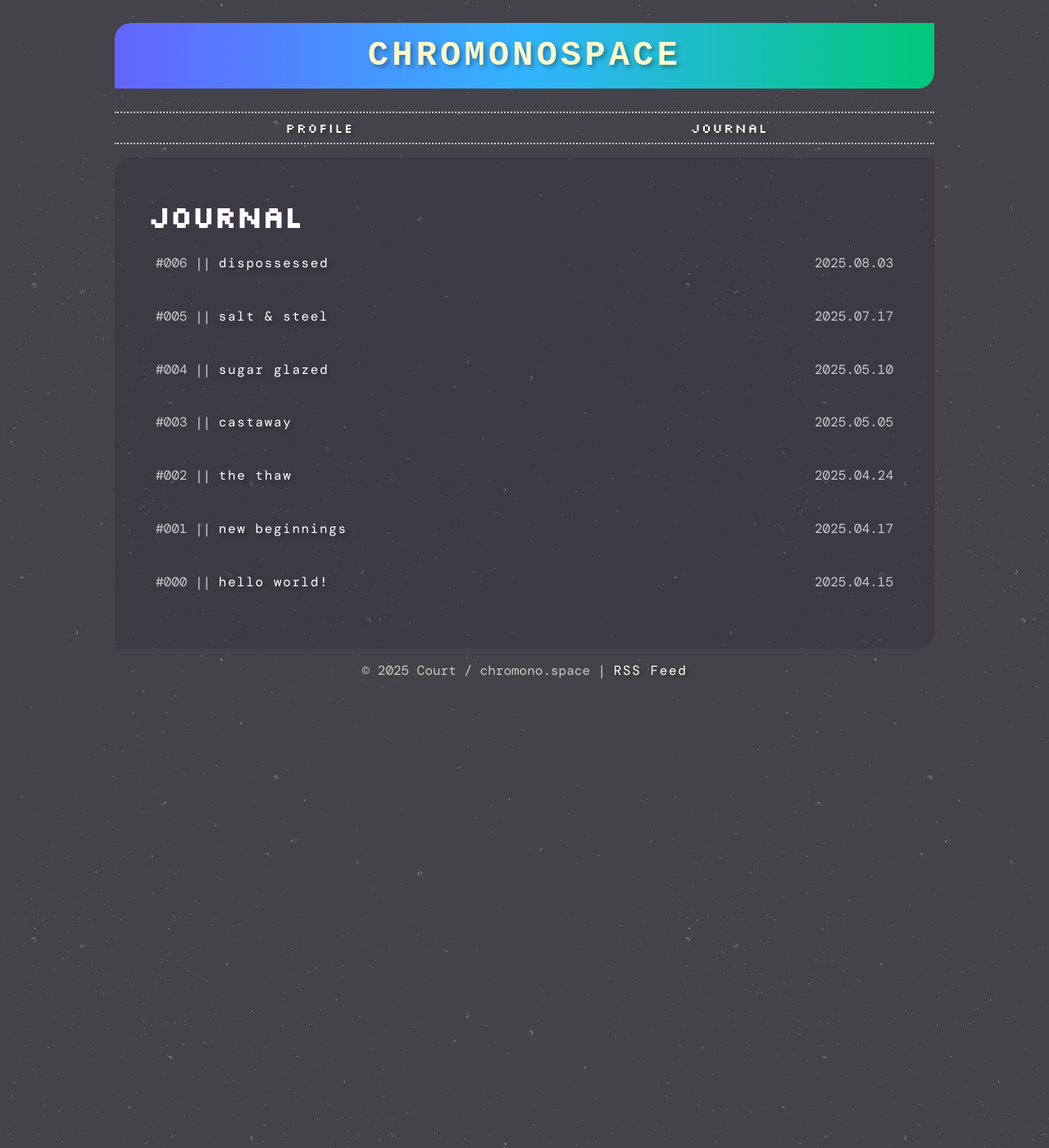
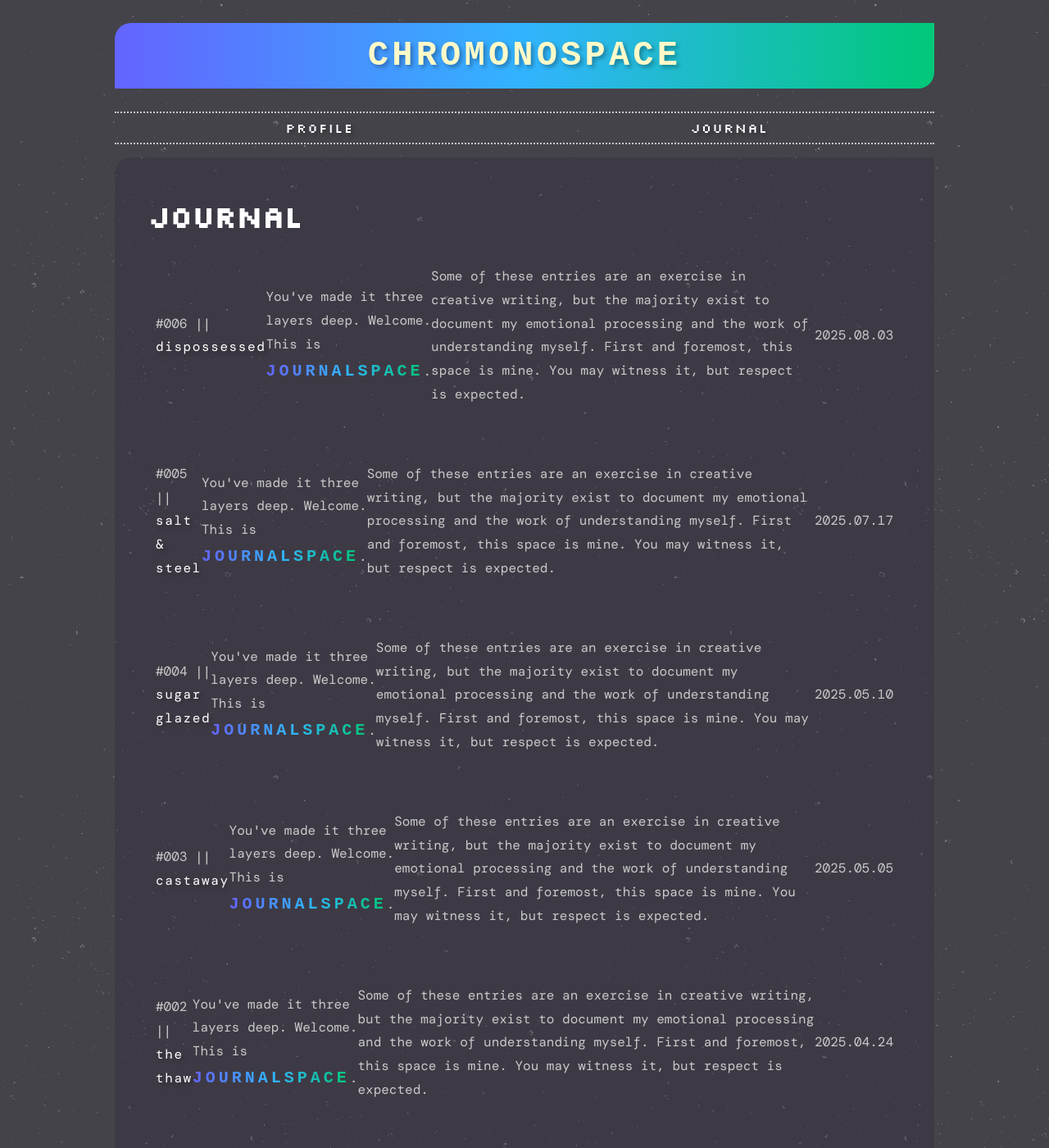
Before and after one commit to iridiumquartz/chromonospace, a Jekyll site: the page built from journal/index.html, in a window 1280 px wide and 1400 px high. Shown: the whole window at 82% size. Built offline with Jekyll 4.4.1, drawn with Linux system fonts in a browser that asks for light colours; some web fonts are replaced; some of the changed text lies outside the part shown.

Commit message:
Update index.html

```diff
--- a/journal/index.html
+++ b/journal/index.html
@@ -13,6 +13,9 @@ title: "j o u r n a l ★ s p a c e"
         #{% if n < 10 %}00{% elsif n < 100 %}0{% endif %}{{ n }} ||
         <a href="{{ post.url | relative_url }}">{{ post.title | downcase }}</a>
       </span>
+      <p>You've made it three layers deep. Welcome. This is <strong>JOURNALSPACE</strong>.</p>
+      <p>Some of these entries are an exercise in creative writing, but the majority exist to document my emotional processing and the work of understanding myself. First and foremost, this space is mine. You may witness it, but respect is expected.</p>
+      <hr>
       <span>{{ post.date | date: "%Y.%m.%d" }}</span>
     </div>
   {% endfor %}
```
